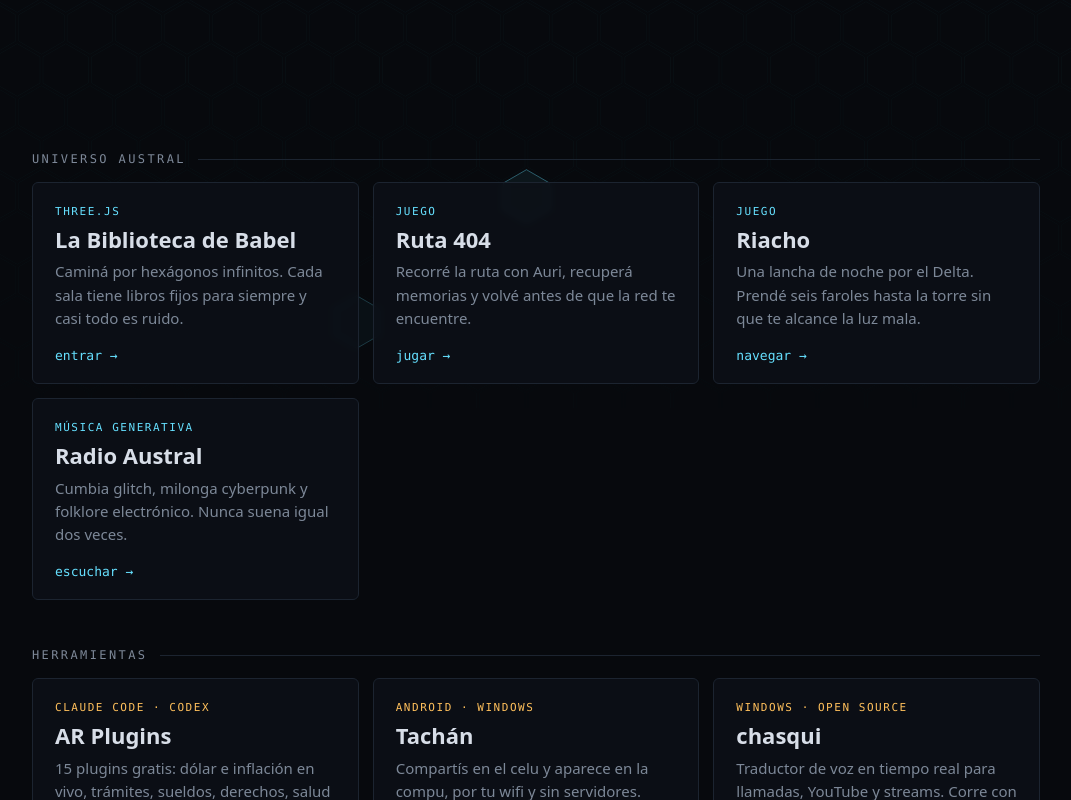
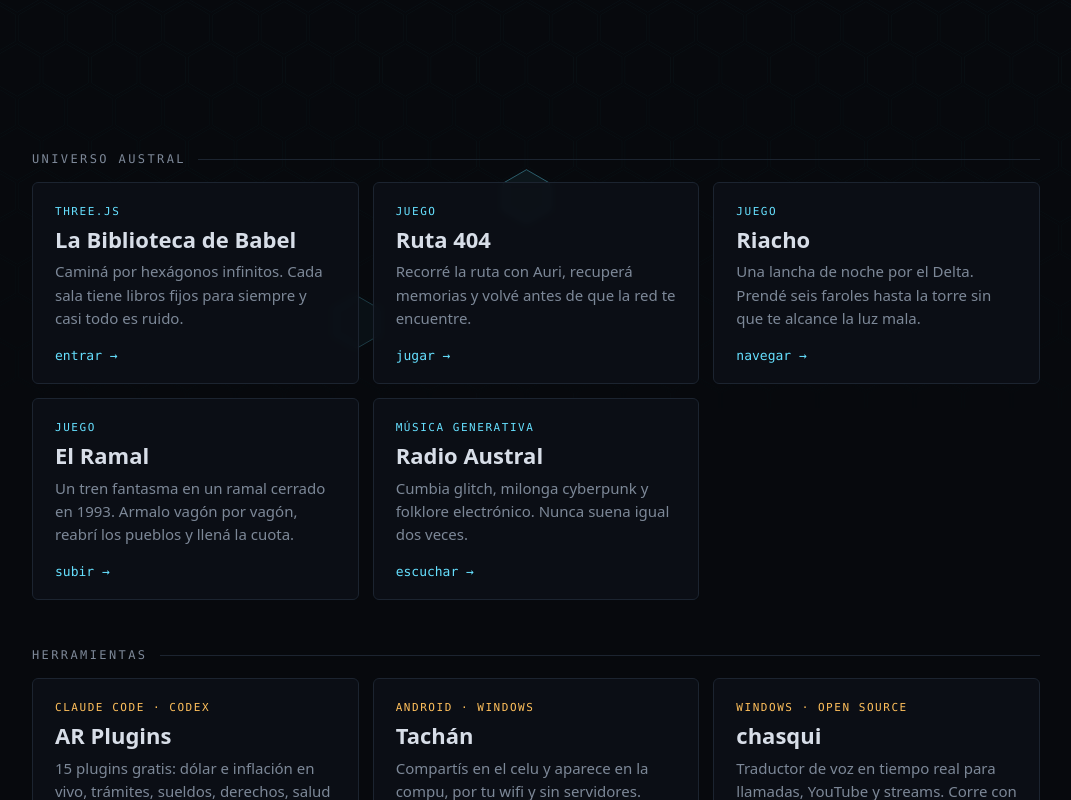
Before and after one commit to kvothesson/kvothesson.github.io, a plain HTML site: page index.html in a window 1280 px wide. Shown: the part 392-1192 px from the top of the page, without its empty margins (104-1175 px from the left). Drawn offline with Linux system fonts and the light colour scheme.

Commit message:
Portada: suma El Ramal al Universo Austral
Co-Authored-By: Claude Opus 5.5 <noreply@anthropic.com>

```diff
--- a/index.html
+++ b/index.html
@@ -90,6 +90,12 @@ footer a:hover{color:var(--cyan)}
         <h3>Riacho</h3>
         <p>Una lancha de noche por el Delta. Prendé seis faroles hasta la torre sin que te alcance la luz mala.</p>
         <span class="go">navegar</span>
+      </a>
+      <a class="card" href="/el-ramal/">
+        <span class="tag">Juego</span>
+        <h3>El Ramal</h3>
+        <p>Un tren fantasma en un ramal cerrado en 1993. Armalo vagón por vagón, reabrí los pueblos y llená la cuota.</p>
+        <span class="go">subir</span>
       </a>
       <a class="card" href="/radio/">
         <span class="tag">Música generativa</span>
--- a/sitemap.xml
+++ b/sitemap.xml
@@ -71,4 +71,7 @@
   <url>
     <loc>https://kvothesson.com/riacho/</loc><lastmod>2026-11-09</lastmod>
   </url>
+  <url>
+    <loc>https://kvothesson.com/el-ramal/</loc><lastmod>2026-11-09</lastmod>
+  </url>
 </urlset>
```
